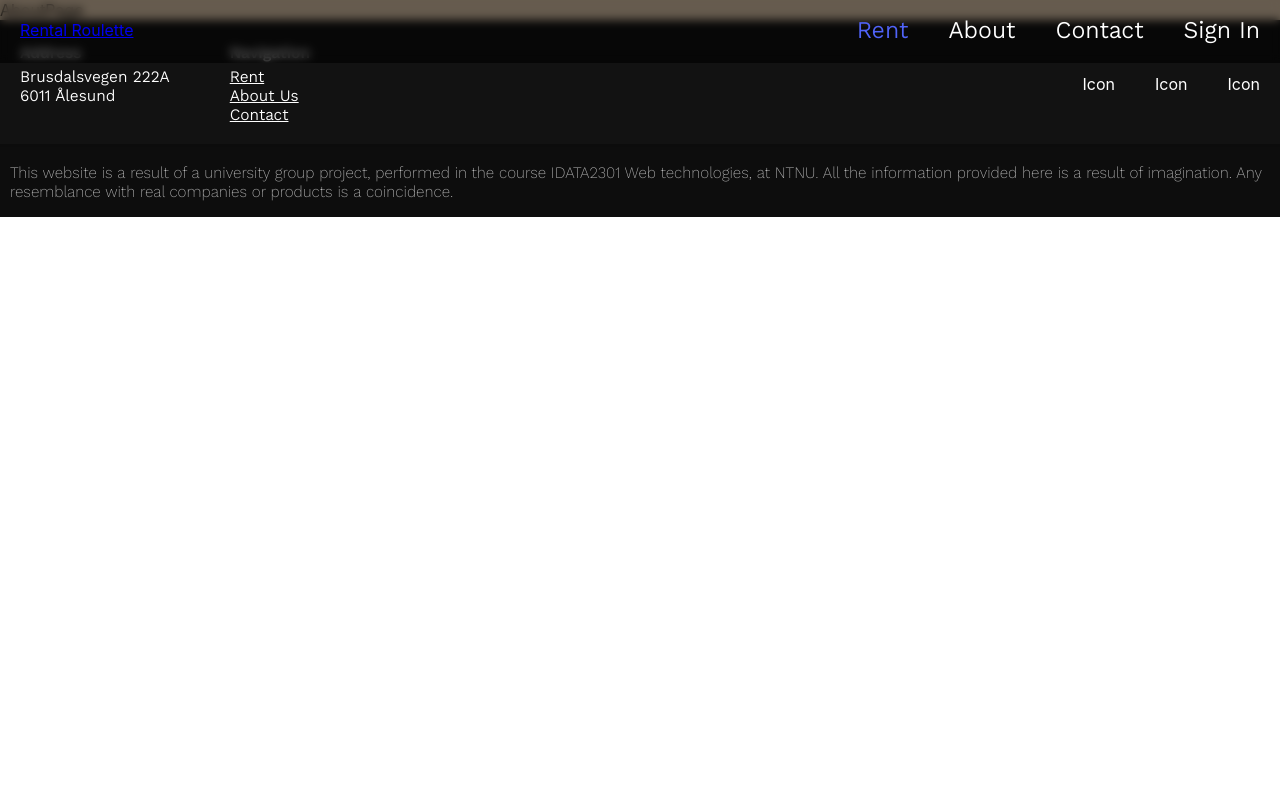
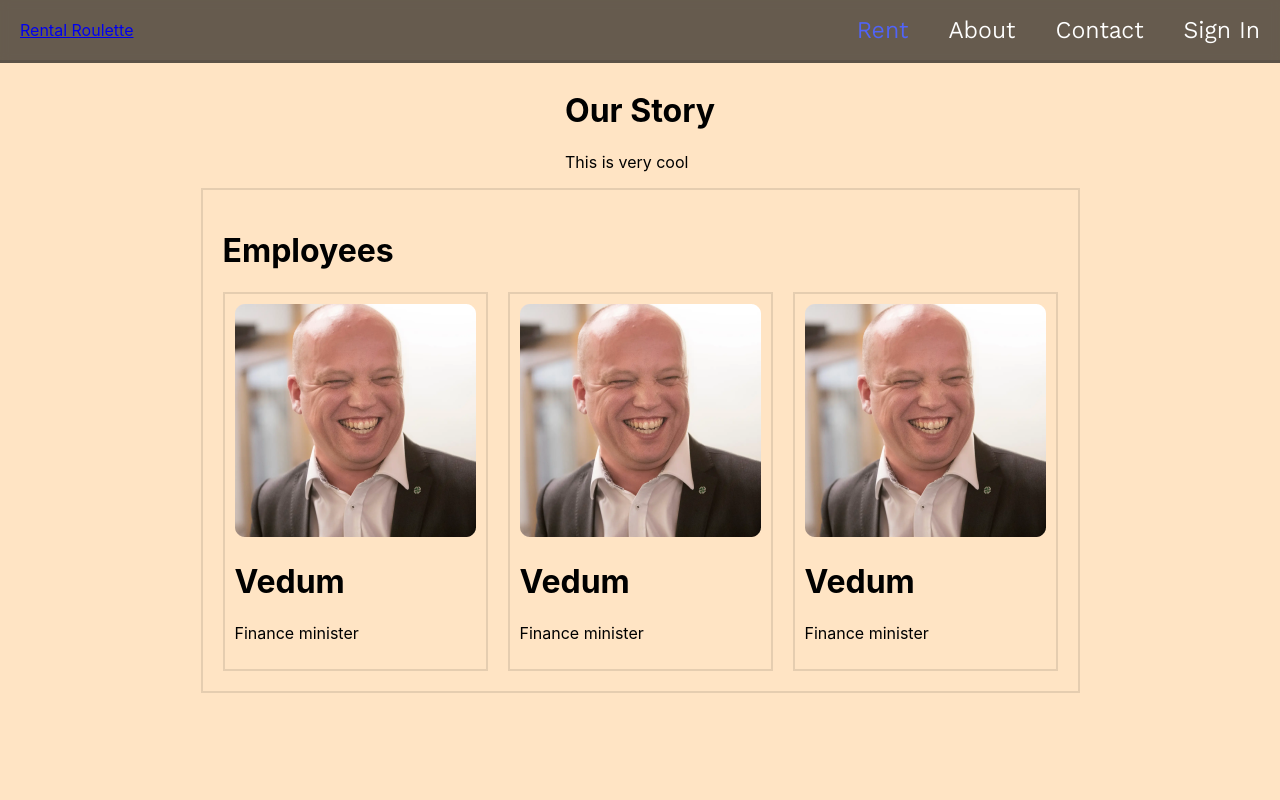
Before and after one commit to ludlun04/IDATA2301-Project, a React (Create React App) app: page /about in a window 1280 px wide. Shown: the top 800 px of the page. Built offline with nearby package versions, Linux system fonts and the light colour scheme.

Commit message:
added about us our story, employees, and an employee card component
# Conflicts:
#	src/pages/rent/Rent.js

```diff
--- /dev/null
+++ b/src/components/EmployeeCard.css
@@ -0,0 +1,8 @@
+.EmployeeCard {
+    border: solid 2px rgba(0, 0, 0, .1);
+
+}
+
+.employeeCardContentContainer {
+    padding: 10px;
+}
--- /dev/null
+++ b/src/components/EmployeeCard.js
@@ -0,0 +1,15 @@
+import "./EmployeeCard.css"
+import vedum from "../resources/images/vedum.png"
+
+export default function EmployeeCard(props) {
+    return (
+        <div className={"EmployeeCard"}>
+            <div className={"employeeCardContentContainer"}>
+                <img src={vedum} alt={"The finance minister of norway, sir vedum, is smiling."}/>
+                <h1>Vedum</h1>
+                <p>Finance minister</p>
+            </div>
+
+        </div>
+    )
+}
--- a/src/pages/about/About.css
+++ b/src/pages/about/About.css
@@ -1,3 +1,19 @@
 .About {
     background: bisque;
+    padding-top: 70px;
+    height: 100vh;
+    display: flex;
+    flex-direction: column;
+    align-items: center;
 }
+
+.aboutEmployees {
+    border: solid 2px rgba(0, 0, 0, .1);
+    padding: 20px;
+}
+
+.aboutEmployeeCardContainer {
+    display: flex;
+    flex-direction: row;
+    gap: 20px;
+}
--- a/src/pages/about/About.js
+++ b/src/pages/about/About.js
@@ -1,7 +1,22 @@
 import "./About.css"
+import EmployeeCard from "../../components/EmployeeCard";
 
 export default function About() {
     return (
-        <div className={"About"}>AboutPage</div>
+        <div className={"About"}>
+            <div className={"aboutOurStory"}>
+                <h1>Our Story</h1>
+                <p>This is very cool</p>
+            </div>
+            <div className={"aboutEmployees"}>
+                <h1>Employees</h1>
+                <div className={"aboutEmployeeCardContainer"}>
+                    <EmployeeCard></EmployeeCard>
+                    <EmployeeCard></EmployeeCard>
+                    <EmployeeCard></EmployeeCard>
+                </div>
+            </div>
+        </div>
+
     )
 }
```
Also changed, not shown: src/resources/images/vedum.png (added).
